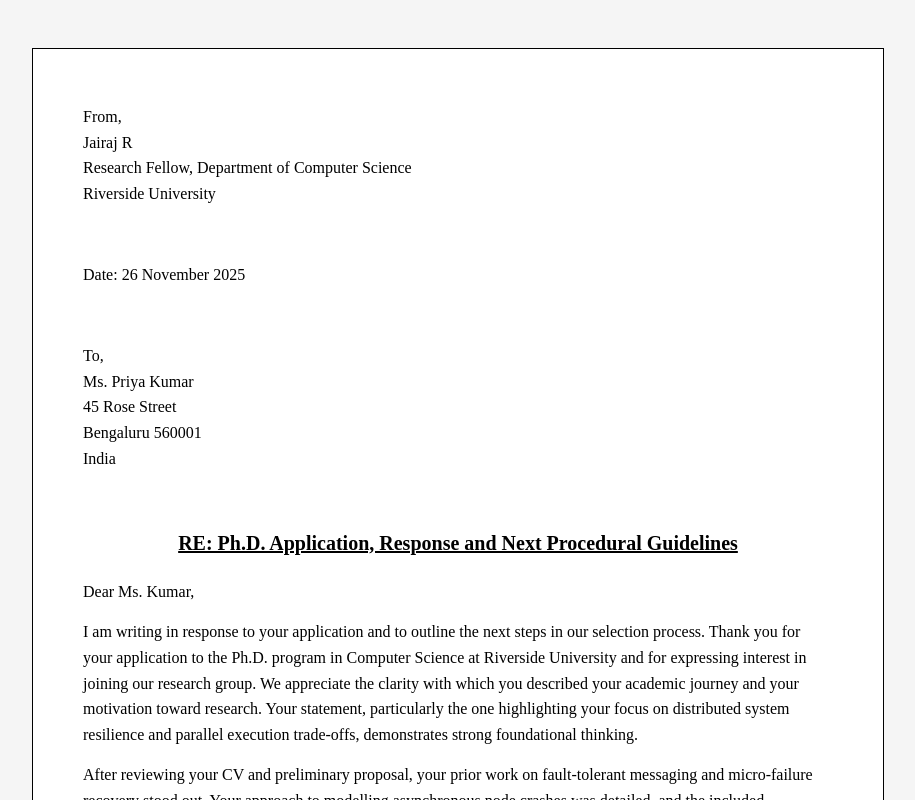
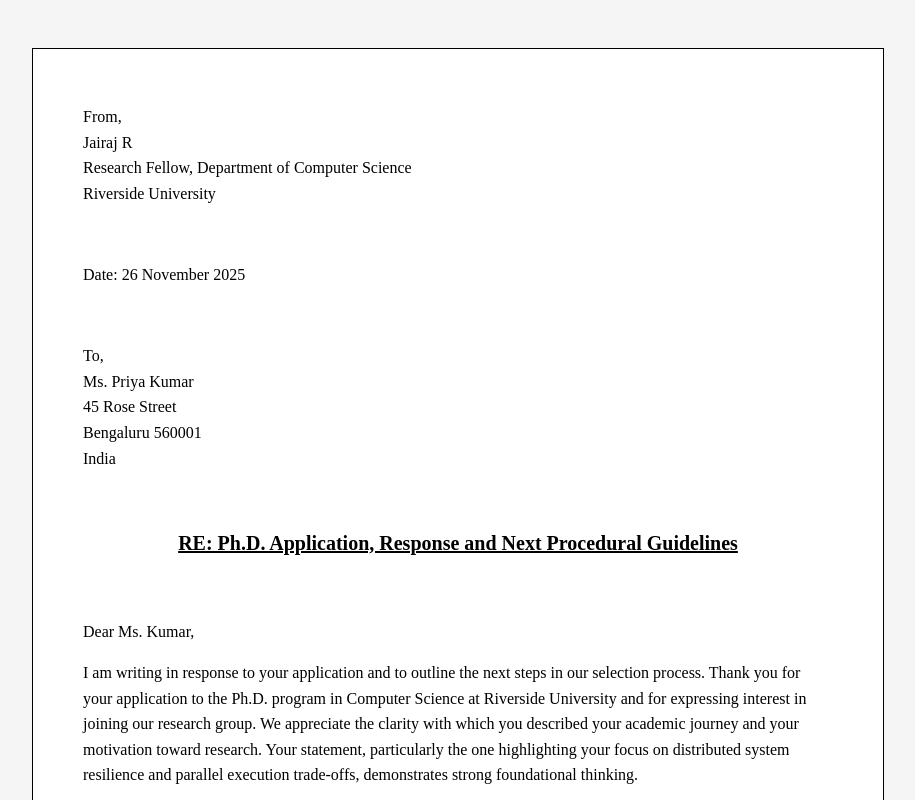
Before and after one commit to jairajrenjith/simple-letter-mulearn, a plain HTML site: page index.html in a window 1280 px wide. Shown: the top 800 px of the page, without its empty margins (182-1097 px from the left). Drawn offline with Linux system fonts and the light colour scheme.

Commit message:
Update index.html

```diff
--- a/index.html
+++ b/index.html
@@ -48,7 +48,7 @@
     Bengaluru 560001<br>
     India</p><br>
 
-    <p class="title">RE: Ph.D. Application, Response and Next Procedural Guidelines</p>
+    <p class="title">RE: Ph.D. Application, Response and Next Procedural Guidelines</p><br>
 
     <p>Dear Ms. Kumar,</p>
 
@@ -72,7 +72,7 @@
     Upon completion of the interview, shortlisted candidates will be guided to the departmental review stage, after which the final selection committee will issue an admission recommendation. If accepted, you may later request assistance with scholarship processing, research lab workspace allocation, and student housing availability, details of which will be provided to you after the admission round.
     </p>
 
-    <p>Thank you again for your submission. I look forward to interacting with you and understanding your goals more deeply.</p>
+    <p>Thank you again for your submission. I look forward to interacting with you and understanding your goals more deeply.</p><br>
 
     <p>Yours sincerely,</p>
 
```
